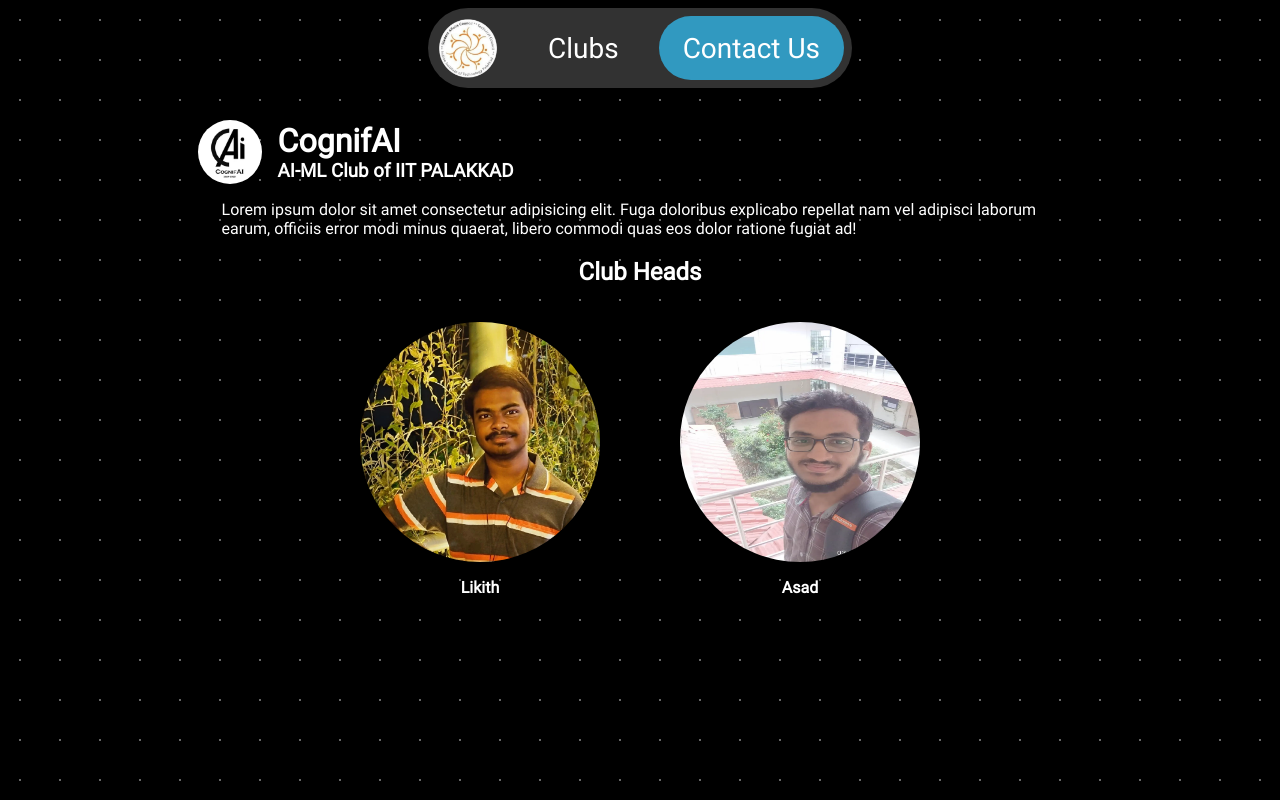
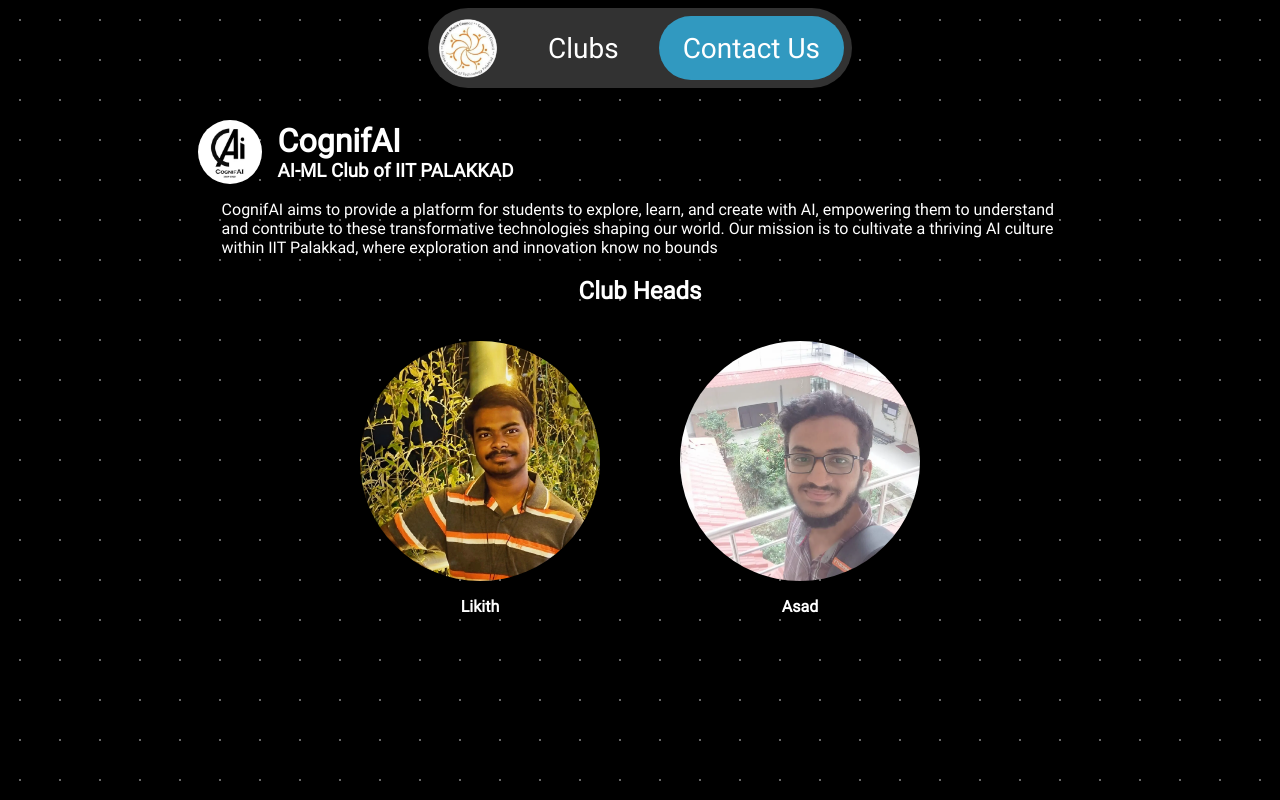
Before and after one commit to hemant030406/tech_council-iitpkd, a SvelteKit app: page /clubs/cognifai in a window 1280 px wide. Built offline with nearby package versions, Linux system fonts and the light colour scheme.

Commit message:
content, image aspect ratio, image additions

```diff
--- a/src/routes/clubs/[club]/+page.server.ts
+++ b/src/routes/clubs/[club]/+page.server.ts
@@ -46,7 +46,7 @@
     'cognifai': {
         name: 'CognifAI',
         title: 'AI-ML Club of IIT PALAKKAD',
-        content: 'Lorem ipsum dolor sit amet consectetur adipisicing elit. Fuga doloribus explicabo repellat nam vel adipisci laborum earum, officiis error modi minus quaerat, libero commodi quas eos dolor ratione fugiat ad!',
+        content: 'CognifAI aims to provide a platform for students to explore, learn, and create with AI, empowering them to understand and contribute to these transformative technologies shaping our world. Our mission is to cultivate a thriving AI culture within IIT Palakkad, where exploration and innovation know no bounds',
         logo: cognifai,
         heads: [
             {
@@ -106,7 +106,7 @@
     'ydyuthi': {
         name: 'YDyuthi',
         title: 'YDyuthi Club of IIT PALAKKAD',
-        content: 'Lorem ipsum dolor sit amet consectetur adipisicing elit. Fuga doloribus explicabo repellat nam vel adipisci laborum earum, officiis error modi minus quaerat, libero commodi quas eos dolor ratione fugiat ad!',
+        content: 'Y-dyuthi is the official electrical club of IIT Palakkad, it is a place for students to explore their curiosity regarding all things circuits be it analog or digital. The students and members of the club get together to have club discussions about a variety of projects and workshops. Some of the the workshops conducted so far include: (a) Familiarising with the use of DSO. (b) State space modeling- An introduction to control systems. (c) Introduction to designing PCBs using KiCAD. (d) Modeling of DC-DC Buck Convertor using Matlab.',
         logo: ydyuthi,
         heads: [
             {
--- a/src/routes/clubs/[club]/+page.svelte
+++ b/src/routes/clubs/[club]/+page.svelte
@@ -51,6 +51,7 @@
         width: 15rem;
         aspect-ratio: 1;
         border-radius: 100vh;
+        object-fit: cover;
     }
     .secretaries {
         display: flex;
--- a/src/routes/contact_us/+page.svelte
+++ b/src/routes/contact_us/+page.svelte
@@ -1,16 +1,20 @@
+<script>
+    export let data;
+</script>
+
 <main>
     <h1>About Us</h1>
     <p>Lorem ipsum, dolor sit amet consectetur adipisicing elit. Sunt placeat nihil repudiandae saepe ea accusantium quisquam consequatur voluptas velit error vel amet, ad fugiat? Ab dolores neque nostrum quia deleniti saepe pariatur? Vitae aspernatur modi optio sint recusandae obcaecati nobis doloribus eveniet nihil magni, consequatur distinctio accusamus quos unde soluta minus assumenda placeat enim tenetur non perferendis fuga ut! Architecto possimus non odit est voluptatem rem. Fugit, aperiam. Consectetur minus alias, odit, suscipit voluptatem reprehenderit architecto delectus rerum animi doloribus, neque sint. Blanditiis eveniet voluptatibus soluta eius libero, consequatur, hic ut molestiae dicta ea ratione veniam modi sit debitis vel?</p>
     <div class="secretaries">
         <div class="sec">
             <figure>
-                <img src="https://www.actuia.com/wp-content/uploads/2019/07/sam-altman.jpg" alt="Technical Secretary">
+                <img src="{data.Tirumala}" alt="Technical Secretary">
                 <figcaption>Technical Affairs Seceretary</figcaption>
             </figure>
         </div>
         <div class="dsec">
             <figure>
-                <img src="https://www.actuia.com/wp-content/uploads/2019/07/sam-altman.jpg" alt="Deputy Technical Secretary">
+                <img src="{data.Kaushik}" alt="Deputy Technical Secretary">
                 <figcaption>Deputy Technical Affairs Seceretary</figcaption>
             </figure>
         </div>
@@ -35,6 +39,7 @@
         width: 15rem;
         aspect-ratio: 1;
         border-radius: 100vh;
+        object-fit: cover   ;
     }
     .secretaries {
         display: flex;
```
Also changed, not shown: src/routes/contact_us/+page.server.ts (added, +9 -0 lines).
